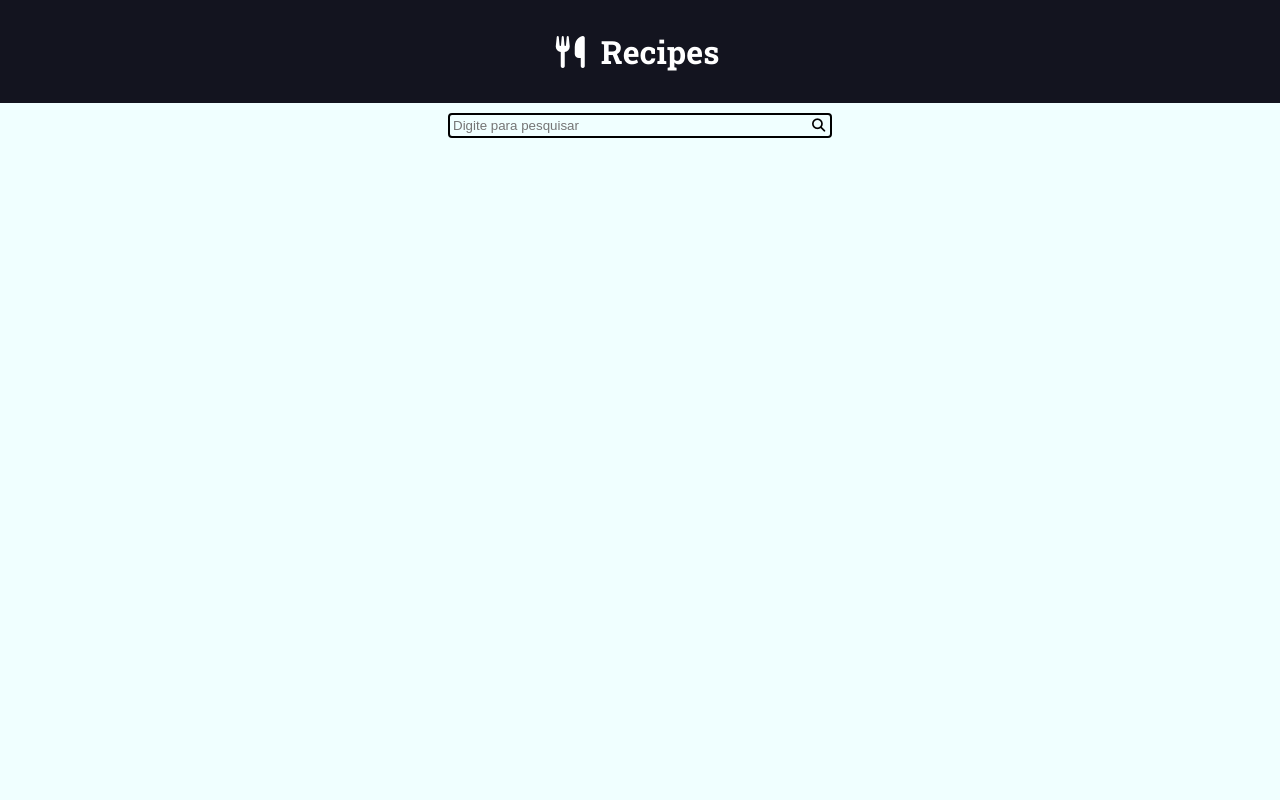
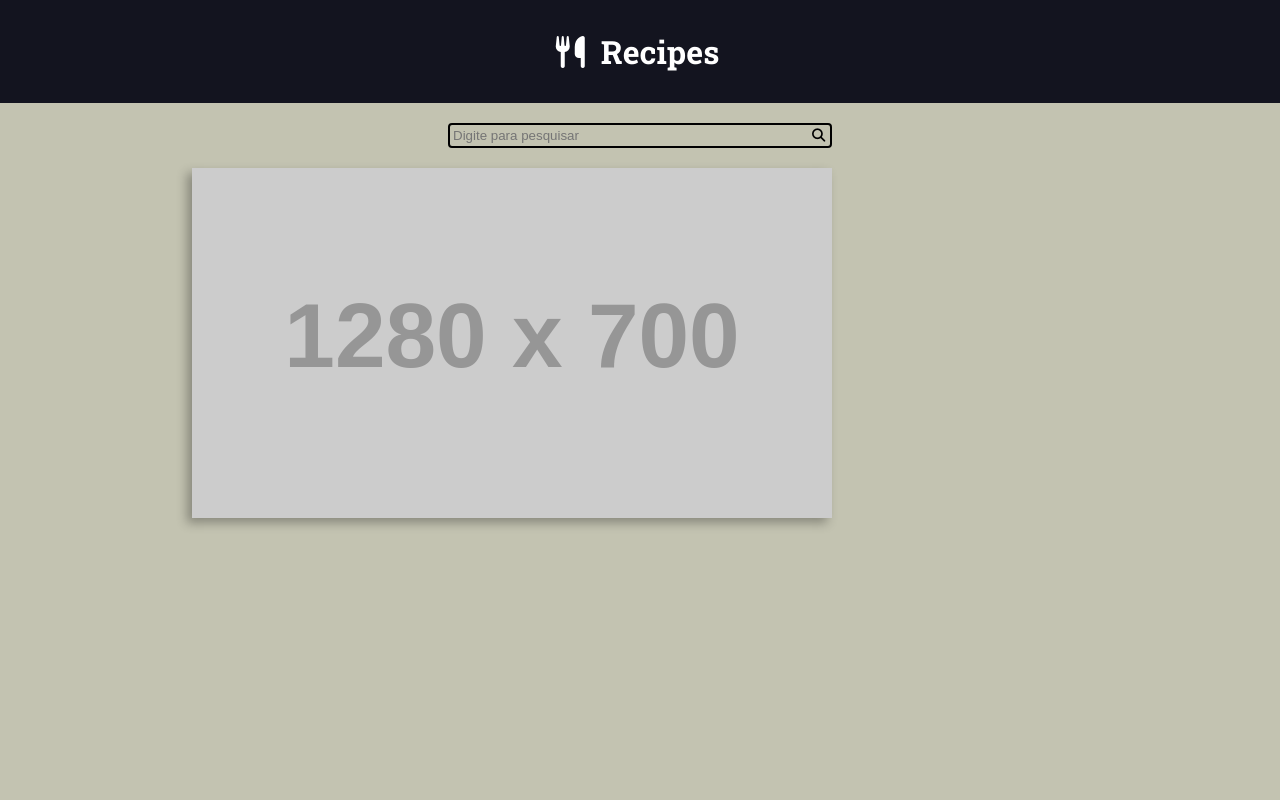
Before and after one commit to MarcoMoura1209/projeto-django01, a Django app: page / in a window 1280 px wide. Run offline with Django 5.2, Linux system fonts and the light colour scheme; grey boxes labelled with a size stand in for pictures from a placeholder-image service; some libraries are stand-ins or nearby versions.

Commit message:
Refactor home template: move search markup to a separate partial and update home.html

```diff
--- a/recipes/templates/recipes/pages/home.html
+++ b/recipes/templates/recipes/pages/home.html
@@ -1,15 +1,14 @@
 {% include "recipes/partials/head.html" %}
 <body>
     {% include "recipes/partials/header.html" %}
-    <div class="search-container">
-        <div class="container">
-            <form action="" class="search-form">
-                <input class="search-input" type="search" name="search" id="" placeholder="Digite para pesquisar">
-                <button type="submit" class="search-button">
-                    <i class="fa-solid fa-magnifying-glass"></i>
-                </button>
-            </form>
+    {% include "recipes/partials/search.html" %}
+
+    <main class="main-content-container">
+        <div class="main-content-list">
+            <div class="recipe recipe-list-item">
+                <div class="recipe-cover"><img src="https://placehold.co/1280x700/0000ff/FFF.png" alt="temporario" ></div>
+            </div>
         </div>
-    </div>
+    </main>
 </body>
 </html>
--- a/recipes/templates/recipes/partials/head.html
+++ b/recipes/templates/recipes/partials/head.html
@@ -45,7 +45,7 @@
     }
 
     body{
-        background-color:azure;
+        background-color:rgb(195, 195, 177);
     }
 
     .search-form {
@@ -79,4 +79,40 @@
         color: blue;
     }
 
+    .search-container {
+        padding: 0.8vw;
+    }
+
+    .main-content-container {
+        display: flex;
+        justify-content: center;
+    }
+
+    .main-content-list {
+        display: grid;
+        grid-template-columns: repeat(auto-fit, minmax(250px, 1fr));
+        gap: 30px;
+        padding-top: 0;
+        width: 70vw;
+        min-width: 250px;
+    }
+
+    .recipe img {
+        max-width: 100%;
+    }
+
+    .recipe {
+        background-color: white;
+        box-shadow: -5px 5px 10px rgba(0,0,0, 30%);
+        transition: all 350ms ease-in-out;
+        transform: scale(1);
+    }
+
+    .recipe-list-item {
+        max-width: 640px;
+    }
+
+    .recipe-list-item:hover {
+        transform: scale(1.02);
+    }
 </style>
--- /dev/null
+++ b/recipes/templates/recipes/partials/search.html
@@ -0,0 +1,10 @@
+<div class="search-container">
+    <div class="container">
+        <form action="" class="search-form">
+            <input class="search-input" type="search" name="search" id="" placeholder="Digite para pesquisar">
+            <button type="submit" class="search-button">
+                <i class="fa-solid fa-magnifying-glass"></i>
+            </button>
+        </form>
+    </div>
+</div>
```
